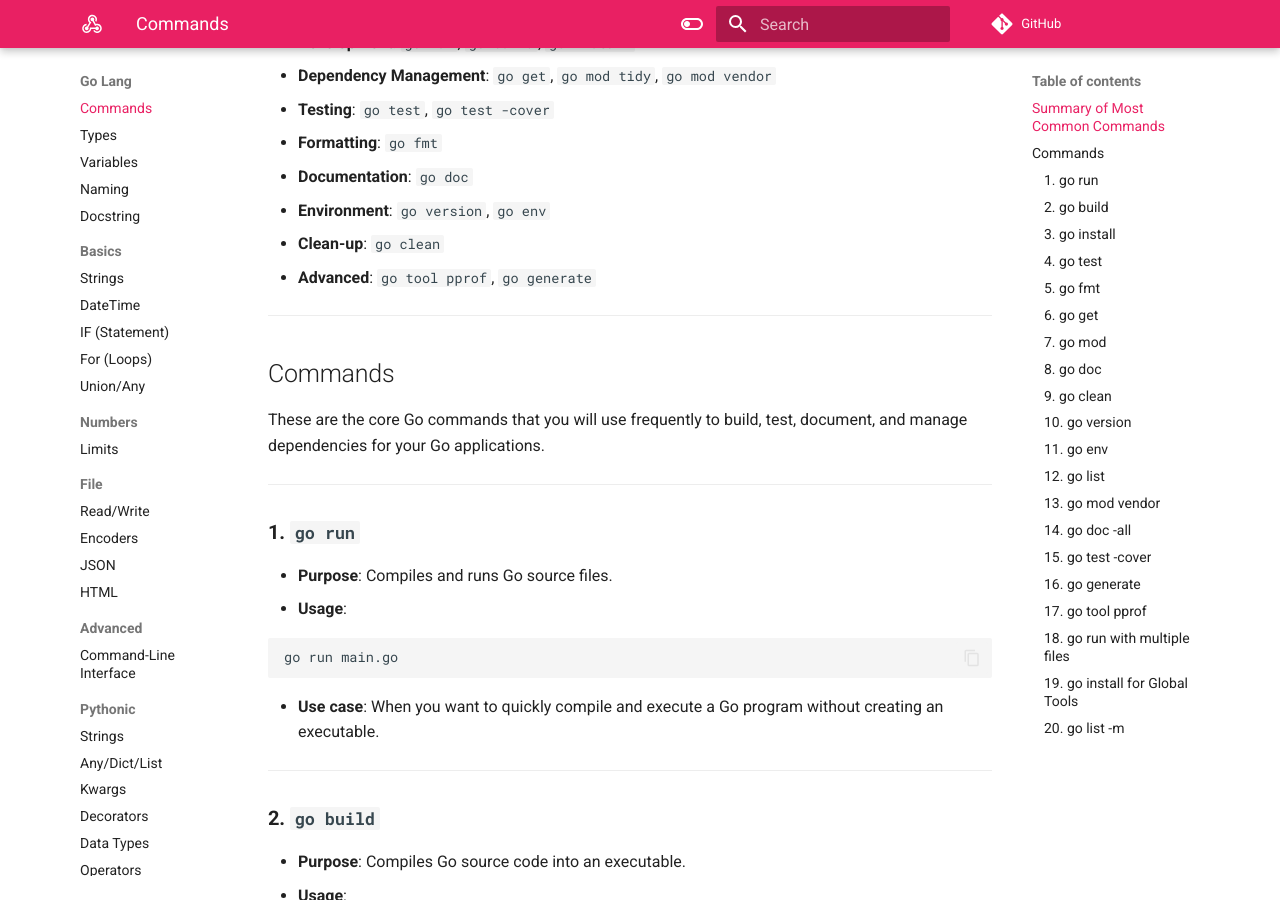
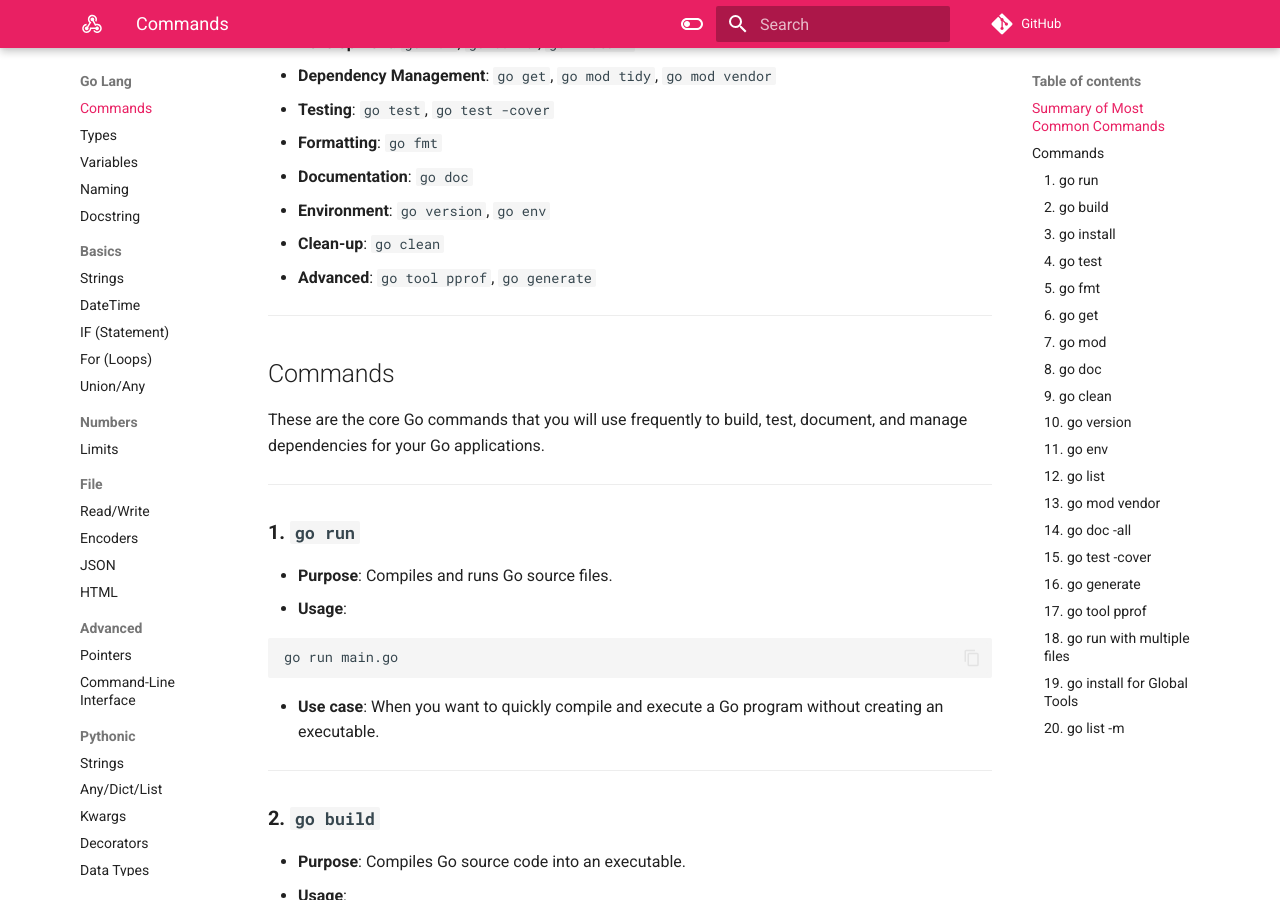
Before and after one commit to hlop3z/go-learn, an MkDocs documentation site: the page built from docs/docs/index.md, in a window 1280 px wide and 900 px high, scrolled down 467 px. Built offline with MkDocs 1.6.1 and Material for MkDocs 9.7.7, drawn with Linux system fonts in a browser that asks for light colours; comment, search, counter and statistics services are not loaded.

Commit message:
Update mkdocs.yml

```diff
--- a/docs/mkdocs.yml
+++ b/docs/mkdocs.yml
@@ -33,6 +33,7 @@ nav:
           - JSON: files/json_load_dump.md
           - HTML: files/html_templates.md
       - Advanced:
+          - Pointers: advanced/pointers.md
           - Command-Line Interface: advanced/cli.md
       - Pythonic:
           - Strings: pythonic/strings.md
```
